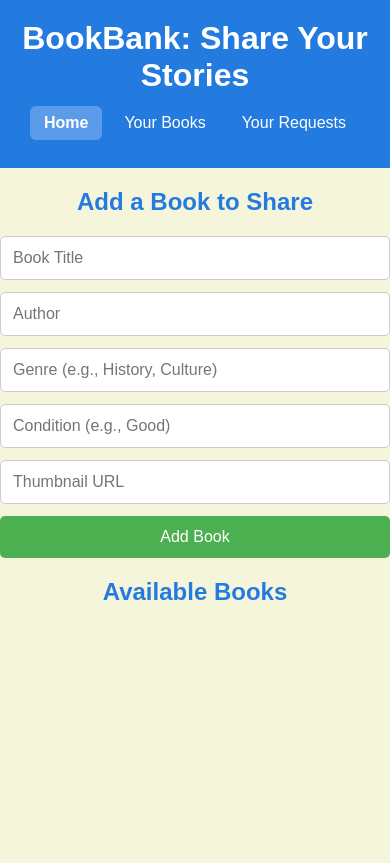
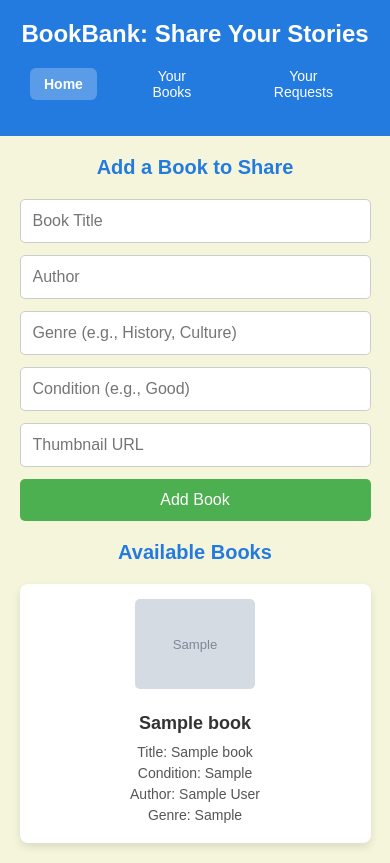
Before and after one commit to Ojasi-055/DLBCSPJWD, a Flask app: page / in a window 390 px wide. Before the commit the page ends 600 px from the top, so only its background shows below. Run offline with Flask 3, Linux system fonts and the light colour scheme; tables that the repository leaves empty hold one stand-in row (values such as "Sample post"); grey boxes marked "Sample" are stand-in pictures.

Commit message:
Frontend connected wih backend to fetch books data and css fixed with a default book image

```diff
--- a/static/js/index.js
+++ b/static/js/index.js
@@ -11,7 +11,7 @@ async function addBook(event) {
     }
     // Set default thumbnail if none provided
     if (!form_data.get('thumbnail')) {
-        form_data.set('thumbnail', 'default_thumbnail.jpg');
+        form_data.set('thumbnail', 'default.png');
     }
     // Send data to the server
     const response = await fetch('/api/books', {
@@ -28,10 +28,29 @@ async function addBook(event) {
     }
 }
 
-  // Event listeners
+async function fetchBooks() {
+    const response = await fetch('/api/books');
+    const books = await response.json();
+    const bookList = document.getElementById('book-list');
+    bookList.innerHTML = books.map(book => `
+        <div class="book-card">
+            <img src="${book.thumbnail}" alt="${book.title}" onerror="this.onerror=null;this.src='static/default.png';">            <h3>${book.title}</h3>
+            <p>Title: ${book.title}</p>
+            <p>Condition: ${book.condition}</p>
+            <p>Author: ${book.author}</p>
+            <p>Genre: ${book.genre}</p>
+        </div>
+    `).join('');
+    console.log('Books fetched and displayed.');
+}
+
+// Event listeners
 document.getElementById('add-book-form').addEventListener('submit', (e) => {
     // Prevent form submission
     e.preventDefault();
     // Run the addBook function
     addBook();
 });
+
+// Initialize book list
+window.onload = fetchBooks;
--- a/static/styles.css
+++ b/static/styles.css
@@ -90,8 +90,8 @@ button {
 button:hover {
   background-color: #45a049;
 }
-.book-list,
-.request-list {
+#book-list,
+#request-list {
   display: grid;
   /* Grid for the books and requests-list:
   each book and request is a grid item, the grid is responsive and the grid items are spaced out by 20px */
@@ -100,3 +100,52 @@ button:hover {
   max-width: 1200px;
   margin: 20px auto;
 }
+.book-card {
+  background: white;
+  padding: 15px;
+  border-radius: 8px;
+  box-shadow: 0 4px 8px rgba(0, 0, 0, 0.1);
+  text-align: center;
+  transition: transform 0.2s ease;
+}
+.book-card:hover {
+  transform: scale(1.05); /* Subtle zoom on hover */
+}
+.book-card img {
+  max-width: 120px;
+  height: auto;
+  border-radius: 5px;
+  margin-bottom: 10px;
+}
+.book-card h3 {
+  font-size: 18px;
+  margin: 10px 0;
+  color: #333;
+}
+.book-card p {
+  font-size: 14px;
+  margin: 5px 0;
+  color: #555;
+}
+
+/* Responsive design for mobile */
+@media (max-width: 600px) {
+  #add-book-form,
+  #book-list,
+  #request-list {
+    width: 90%;
+  }
+  #book-list {
+    grid-template-columns: 1fr; /* Single column on small screens */
+  }
+  h1 {
+    font-size: 24px;
+  }
+  h2 {
+    font-size: 20px;
+  }
+  nav a {
+    font-size: 14px;
+    margin: 0 10px;
+  }
+}
--- a/templates/index.html
+++ b/templates/index.html
@@ -33,7 +33,7 @@
   <!-- Section for the available books -->
     <section>
     <h2>Available Books</h2>
-    <div class="book-list"></div>
+    <div id="book-list"></div>
   </section>
   </main>
   <!-- This script handles book addition and fetch requests on the page -->
--- a/templates/requests.html
+++ b/templates/requests.html
@@ -21,7 +21,7 @@
         <section>
             <h2>Your Requests</h2>
             <!-- Section for the requests that the user has made -->
-            <div class="request-list"></div>
+            <div id="request-list"></div>
         </section>
     </main>
 </body>
```
Also changed, not shown: static/default.png (added).
